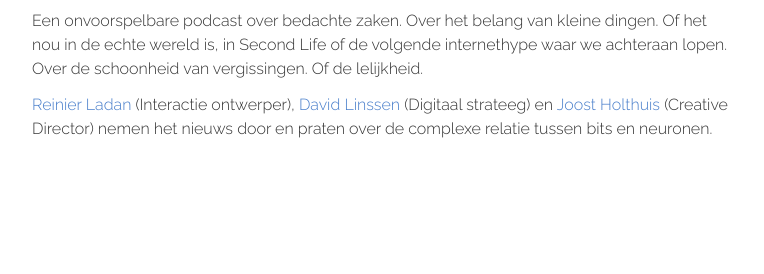
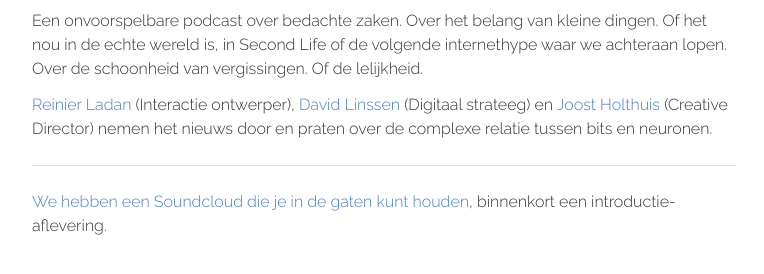
Before and after one commit to reinier/glitch, a plain HTML site: page index.html in a window 1280 px wide. Shown: the part 200-474 px from the top of the page, without its empty margins (256-1020 px from the left). Drawn offline with Linux system fonts and the light colour scheme.

Commit message:
Update 2016-02-09T09:58:06.611Z

```diff
--- a/index.html
+++ b/index.html
@@ -17,6 +17,10 @@
 Glitch: op het messcherpe snijvlak van mens en machine.</p>
 <p>Een onvoorspelbare podcast over bedachte zaken. Over het belang van kleine dingen. Of het nou in de echte wereld is, in Second Life of de volgende internethype waar we achteraan lopen. Over de schoonheid van vergissingen. Of de lelijkheid.</p>
 <p><a href="http://reinierladan.nl">Reinier Ladan</a> (Interactie ontwerper), <a href="http://www.davidlinssen.nl">David Linssen</a> (Digitaal strateeg) en <a href="http://www.edenspiekermann.com/people/joost-holthuis">Joost Holthuis</a> (Creative Director) nemen het nieuws door en praten over de complexe relatie tussen bits en neuronen.</p>
+<hr>
+<p>
+  <a href="https://soundcloud.com/user-420224655">We hebben een Soundcloud die je in de gaten kunt houden</a>, binnenkort een introductie-aflevering.
+</p>
 
 
 
```
